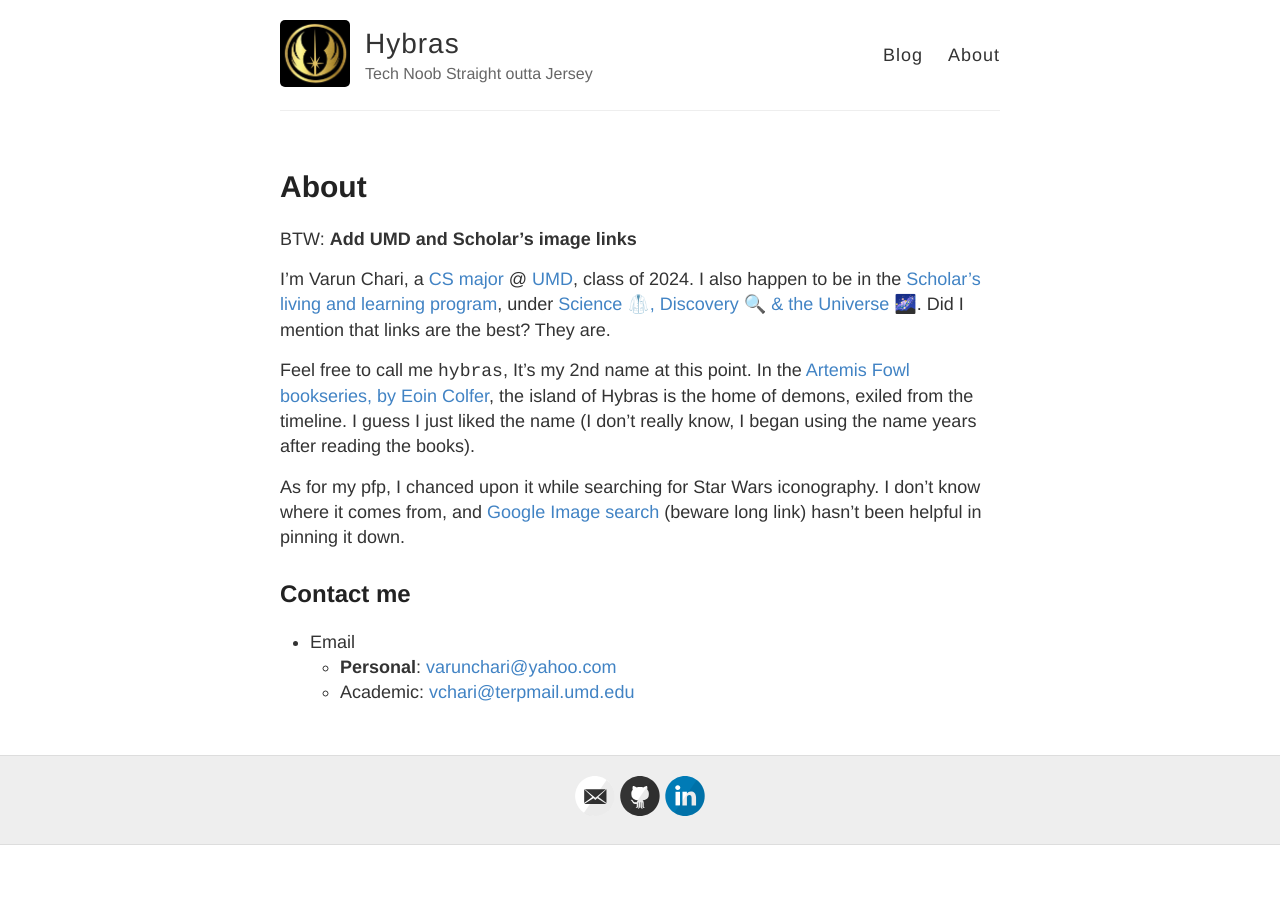
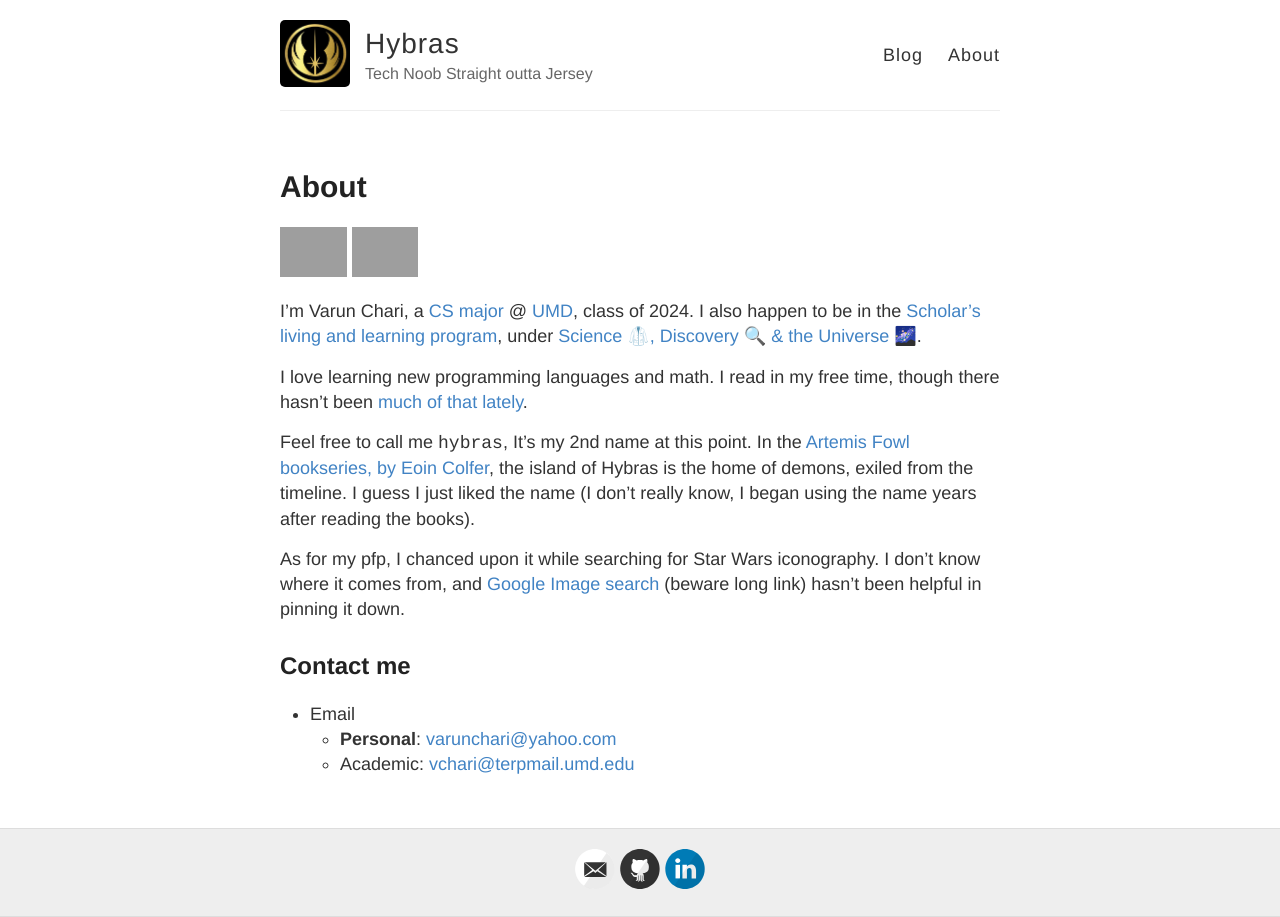
Before and after one commit to hybras/hybras.github.io, a Jekyll site: the page built from about.md, in a window 1280 px wide. Built offline with Jekyll 4.4.1, drawn with Linux system fonts in a browser that asks for light colours; grey boxes are pictures that could not be loaded.

Commit message:
Add images and a blurb

```diff
--- a/about.md
+++ b/about.md
@@ -3,9 +3,13 @@ layout: page
 title: About
 permalink: /about/
 ---
-BTW: **Add UMD and Scholar's image links**
+<a href="https://www.umd.edu"><img src="https://brand.umd.edu/trademarks/marks/gr/informal.gif" height="50"></a>
+<a href="https://scholars.umd.edu"><img src="http://www.geol.umd.edu/sgc/sharedimages/sunspot.gif" height="50"></a>
 
-I'm Varun Chari, a [CS major](https://www.cs.umd.edu/) @ [UMD](https://www.umd.edu), class of 2024. I also happen to be in the [Scholar's living and learning program](https://scholars.umd.edu), under [Science 🥼, Discovery 🔍 & the Universe 🌌](https://scholars.umd.edu/programs/sdu). Did I mention that links are the best? They are.
+
+I'm Varun Chari, a [CS major](https://www.cs.umd.edu/) @ [UMD](https://www.umd.edu), class of 2024. I also happen to be in the [Scholar's living and learning program](https://scholars.umd.edu), under [Science 🥼, Discovery 🔍 & the Universe 🌌](https://scholars.umd.edu/programs/sdu).
+
+I love learning new programming languages and math. I read in my free time, though there hasn't been [much of that lately](https://weheartit.com/entry/164749997).
 
 Feel free to call me `hybras`, It's my 2nd name at this point. In the [Artemis Fowl bookseries, by Eoin Colfer](https://www.eoincolfer.com/artemis-fowl), the island of Hybras is the home of demons, exiled from the timeline. I guess I just liked the name (I don't really know, I began using the name years after reading the books).
 
```
